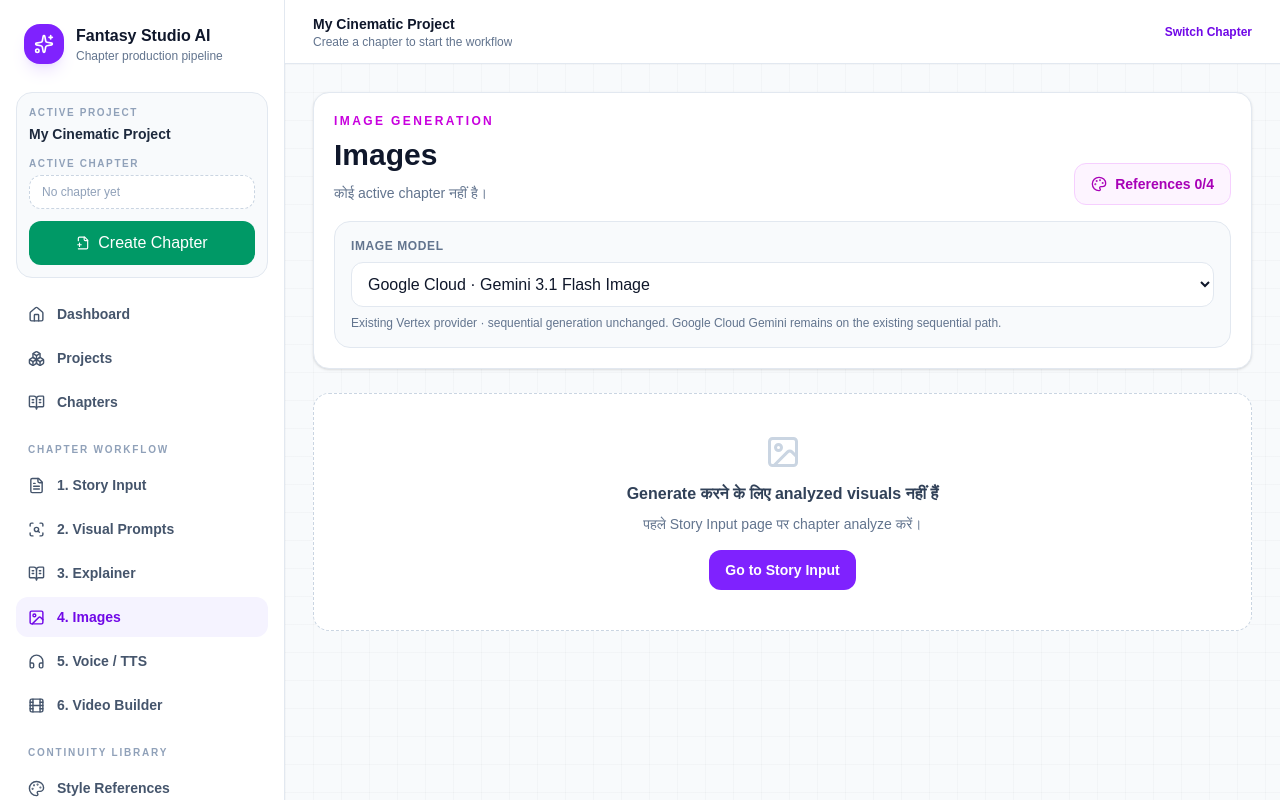
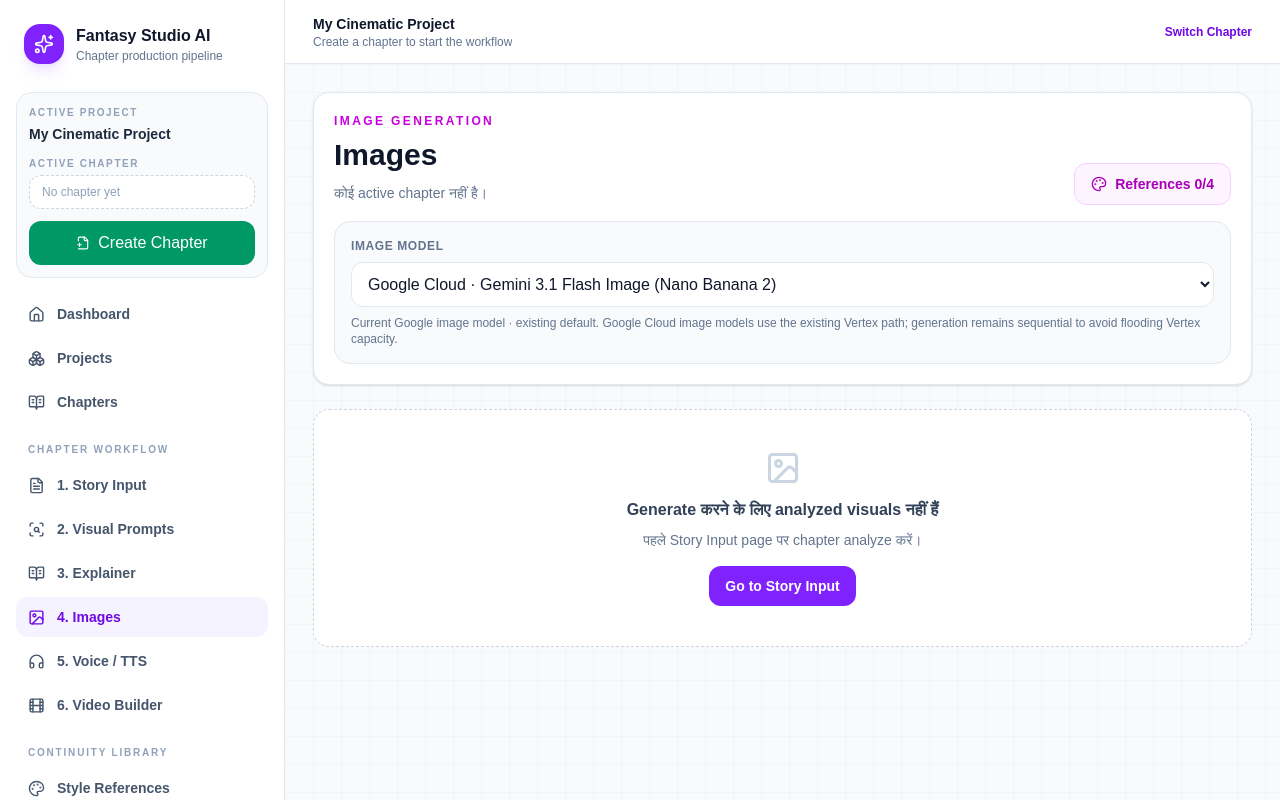
Before and after one commit to shuvinexofficial143-design/Fantasy-manga, a Next.js app: page /images in a window 1280 px wide. Built offline with nearby package versions, Linux system fonts and the light colour scheme.

Commit message:
Add all current Google Cloud Gemini image models

```diff
--- a/app/images/page.tsx
+++ b/app/images/page.tsx
@@ -10,7 +10,10 @@ import {novelReferences} from "@/lib/novel-continuity";
 import type {CinematicImage,Project} from "@/lib/types";
 
 const IMAGE_MODELS=[
-  {provider:"gemini" as const,model:"gemini-3.1-flash-image",label:"Google Cloud · Gemini 3.1 Flash Image",note:"Existing Vertex provider · sequential generation unchanged"},
+  {provider:"gemini" as const,model:"gemini-3.1-flash-lite-image",label:"Google Cloud · Gemini 3.1 Flash-Lite Image (Nano Banana 2 Lite)",note:"Current Google image model · fastest/lowest-cost option"},
+  {provider:"gemini" as const,model:"gemini-3.1-flash-image",label:"Google Cloud · Gemini 3.1 Flash Image (Nano Banana 2)",note:"Current Google image model · existing default"},
+  {provider:"gemini" as const,model:"gemini-3-pro-image",label:"Google Cloud · Gemini 3 Pro Image (Nano Banana Pro)",note:"Current Google image model · higher-end image generation"},
+  {provider:"gemini" as const,model:"gemini-2.5-flash-image",label:"Google Cloud · Gemini 2.5 Flash Image",note:"Current Google image model · supported until March 15, 2027"},
   {provider:"xkiro" as const,model:"sensenova/sensenova-u1.5-lite",label:"xKiro · SenseNova U1.5 Lite",note:"Free image tier · controlled 12-image parallel waves"},
   {provider:"xkiro" as const,model:"openai/gpt-image-2.5",label:"xKiro · GPT Image 2.5",note:"Paid image model · controlled 12-image parallel waves"}
 ];
@@ -112,7 +115,7 @@ export default function ImagesPage(){
           <select value={selectedModel.provider+"|"+selectedModel.model} onChange={(e)=>{const [provider,...rest]=e.target.value.split("|");selectModel(provider as "gemini"|"xkiro",rest.join("|"))}} disabled={!!busy} className="w-full rounded-xl border border-slate-200 bg-white px-3 py-3 text-sm font-bold">
             {IMAGE_MODELS.map((item)=><option key={item.provider+"|"+item.model} value={item.provider+"|"+item.model}>{item.label}</option>)}
           </select>
-          <div className="mt-2 text-xs text-slate-500">{selectedModel.note}. {selectedModel.provider==="xkiro"?"xKiro jobs are submitted in controlled waves of 12; the next wave starts only after the previous wave finishes.":"Google Cloud Gemini remains on the existing sequential path."}</div>
+          <div className="mt-2 text-xs text-slate-500">{selectedModel.note}. {selectedModel.provider==="xkiro"?"xKiro jobs are submitted in controlled waves of 12; the next wave starts only after the previous wave finishes.":"Google Cloud image models use the existing Vertex path; generation remains sequential to avoid flooding Vertex capacity."}</div>
         </div>
       </div>
     </section>
```
